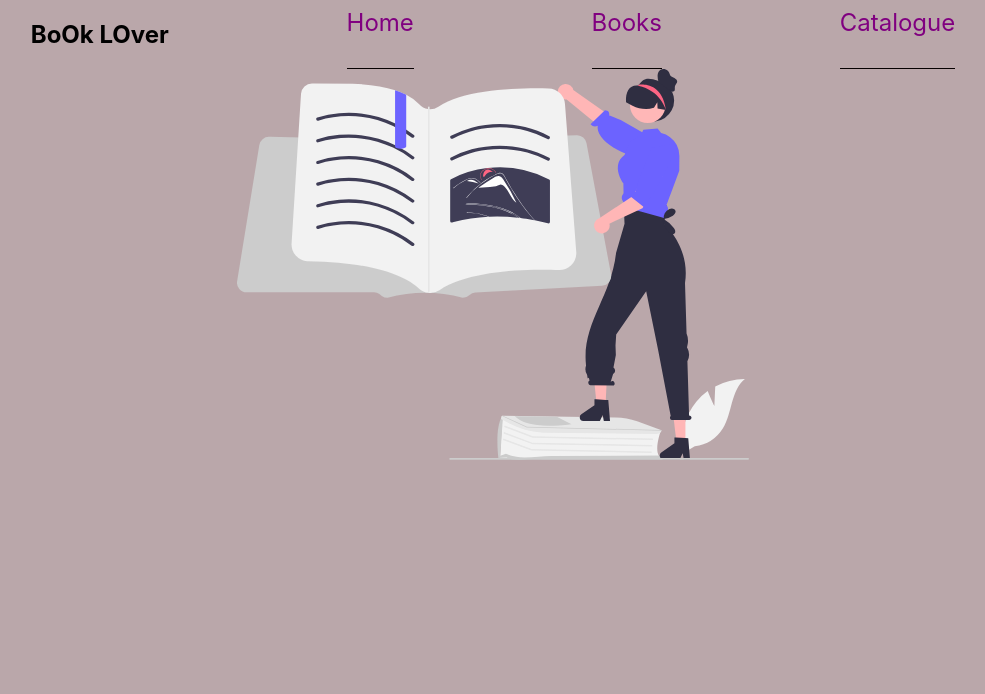
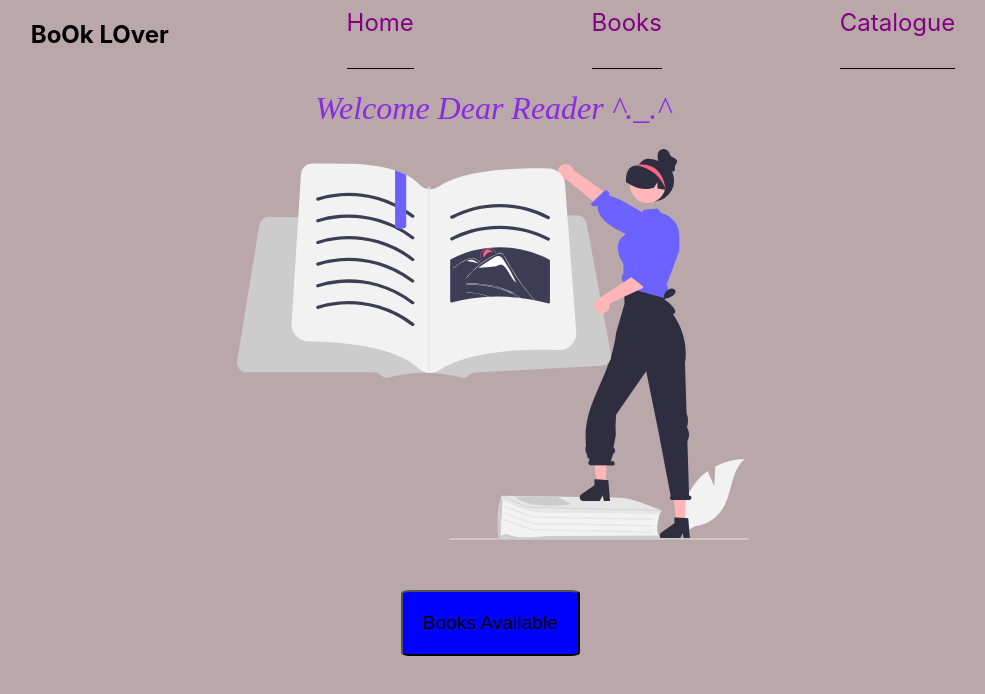
Before and after one commit to Rhoda-Gachimu/Book-Catalogue, a React (Create React App) app: page / in a window 1280 px wide. Shown: the top 694 px of the page, without its empty margins (147-1132 px from the left). Built offline with nearby package versions, Linux system fonts and the light colour scheme.

Commit message:
create and style buttons

```diff
--- a/src/App.js
+++ b/src/App.js
@@ -1,9 +1,5 @@
 import React from "react";
 import NavBar from "./components/NavBar";
-import BookList from "./components/BookList";
-import AddBookForm from "./components/AddBookForm";
-import Search from "./components/Search";
-import BookCategories from "./components/BookCategories";
 import book_lover from "../src/images/book_lover.svg"
 import styled from "styled-components"
 
@@ -14,13 +10,16 @@ function App() {
 
 
     <NavBar/>
-    <BookList/>
-    <AddBookForm/>
-    <BookCategories/>
-    <Search/>
+
+
     <ImgBody>
       <img src={book_lover} alt="book lover" width="400px" />
     </ImgBody>
+
+    <button>Books Available</button>
+
+
+
 
     </div>
   );
@@ -37,8 +36,11 @@ const ImgBody = styled.div`
   width: 40%;
   }
 
+
 `
 
 
 
+
+
 export default App;
--- a/src/components/BookCategories.js
+++ b/src/components/BookCategories.js
@@ -3,7 +3,11 @@ import React from "react";
 function BookCategories(){
 return(
     <>
-
+   <button>Comic Books</button>
+   <button>Action_Adventure</button>
+   <button>Detective_Mystery</button>
+   <button>Classics</button>
+   <button>Fantasy</button>
 
     </>
 )
--- a/src/components/NavBar.js
+++ b/src/components/NavBar.js
@@ -1,4 +1,5 @@
 import React from "react";
+
 
 function NavBar(){
     return(
@@ -9,6 +10,9 @@ function NavBar(){
             <a href="#Books">Books</a>
             <a href="#Catalogue">Catalogue</a>
         </nav>
+        <h1>Welcome Dear Reader ^._.^ </h1>
+
+
 
     </div>
     );
--- a/src/index.css
+++ b/src/index.css
@@ -31,3 +31,20 @@ nav a:hover{
 *{
   background-color: #BAA7AA;
 }
+h1{
+  text-align: center;
+  color: blueviolet;
+  font-style: italic;
+  font-weight: lighter;
+  font-family:Cormorant Upright ;
+}
+button{
+  background-color:blue;
+  padding: 20px;
+  position: absolute;
+  cursor: pointer;
+  left: 42%;
+  margin: 50px 10px;
+  border-radius:5%;
+  font-size: larger;
+}
```
